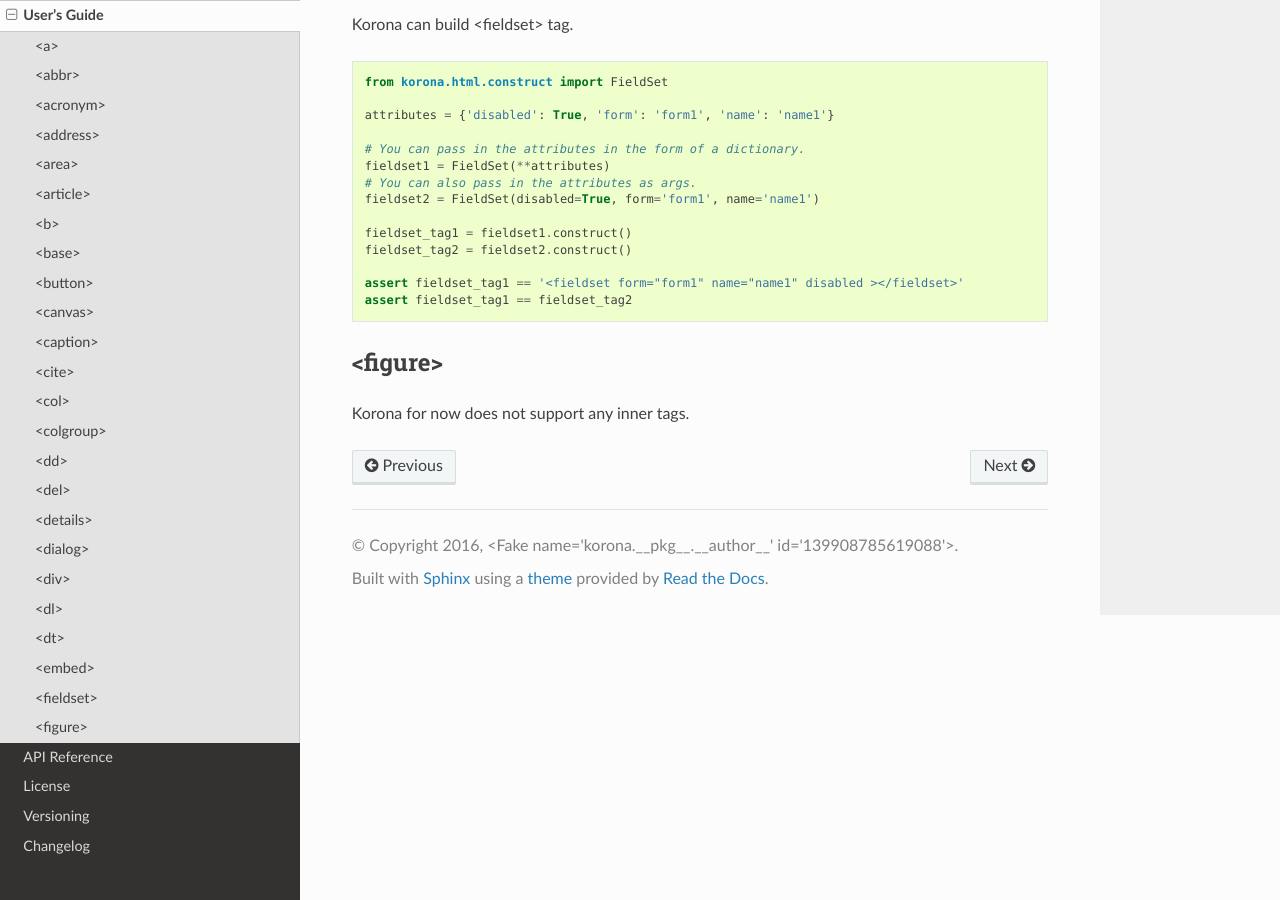
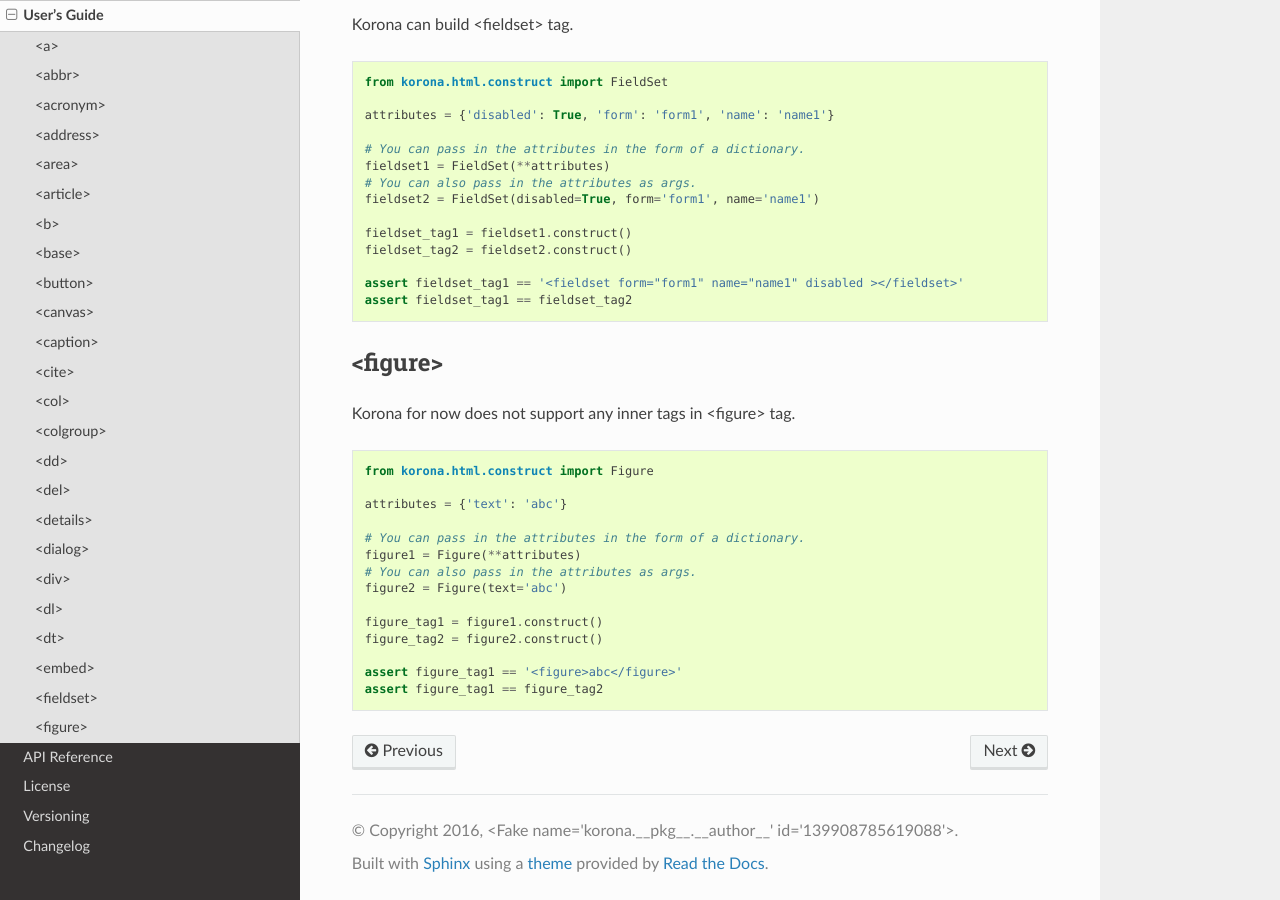
Before and after one commit to bharadwajyarlagadda/korona, a Sphinx documentation site: the page built from docs/guide.rst, in a window 1280 px wide and 900 px high, scrolled down 11112 px. Built offline with Sphinx 7.4.7 and the Read the Docs theme 2.0.0, drawn with Linux system fonts in a browser that asks for light colours; the version number could not be read and is left out.

Commit message:
Added parameter text in <figure> tag

```diff
--- a/docs/guide.rst
+++ b/docs/guide.rst
@@ -604,4 +604,21 @@ Korona can build <fieldset> tag.
 <figure>
 --------
 
-Korona for now does not support any inner tags.
+Korona for now does not support any inner tags in <figure> tag.
+
+.. code-block:: python
+
+    from korona.html.construct import Figure
+
+    attributes = {'text': 'abc'}
+
+    # You can pass in the attributes in the form of a dictionary.
+    figure1 = Figure(**attributes)
+    # You can also pass in the attributes as args.
+    figure2 = Figure(text='abc')
+
+    figure_tag1 = figure1.construct()
+    figure_tag2 = figure2.construct()
+
+    assert figure_tag1 == '<figure>abc</figure>'
+    assert figure_tag1 == figure_tag2
```
Also changed, not shown: 3 other files.
